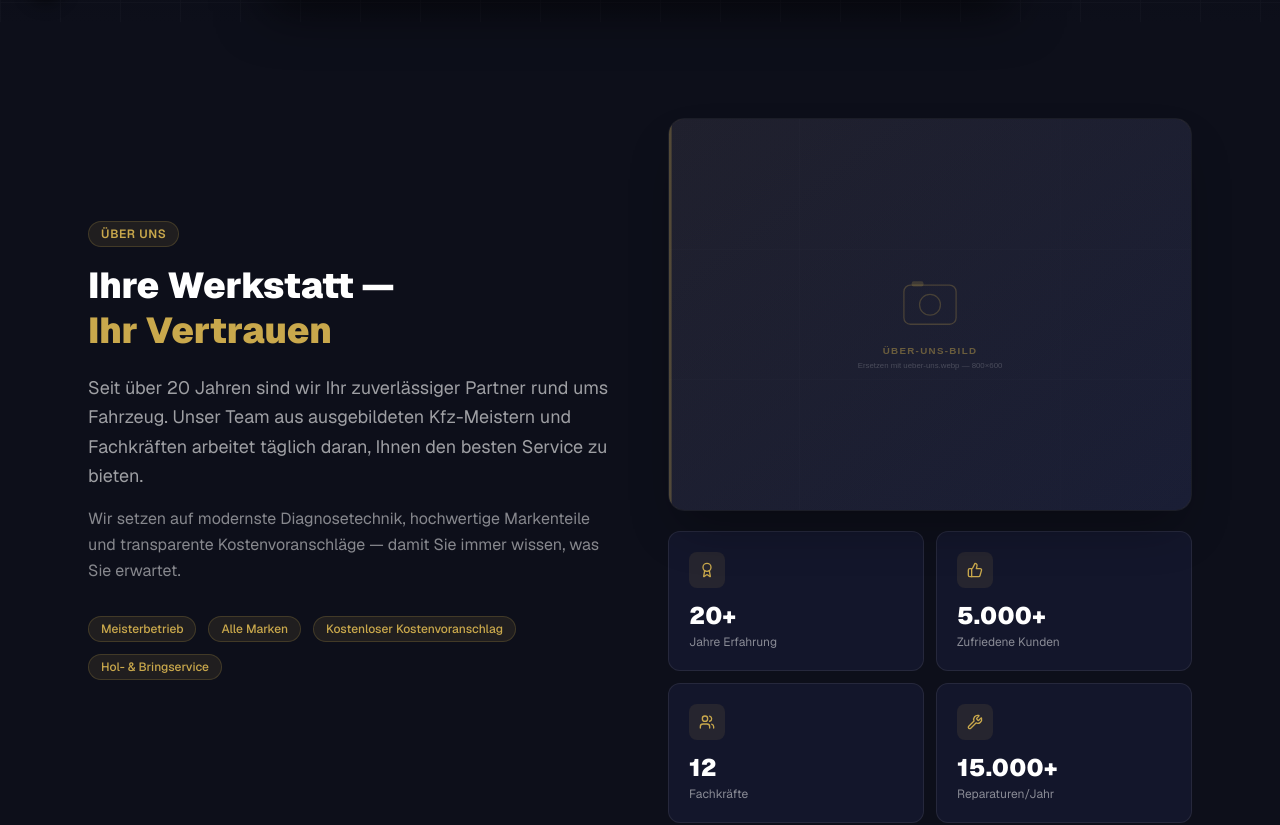
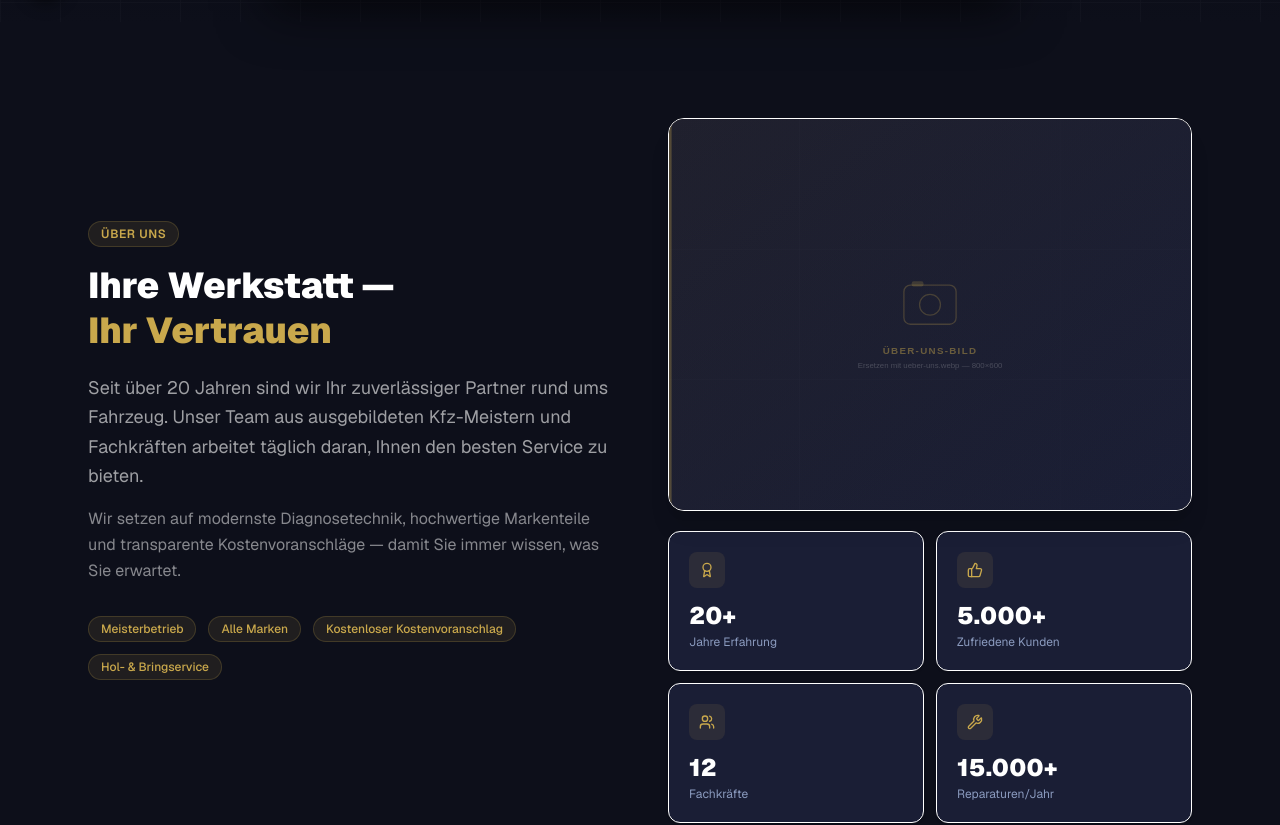
Before and after one commit to KUWEZU/template-onepager-1, a Next.js app: page / in a window 1280 px wide. Shown: the part 778-1603 px from the top of the page. Built offline with nearby package versions, Linux system fonts and the light colour scheme.

Commit message:
fix: Hell-Modus proper colors — Hero/Footer always dark, cards with shadow

```diff
--- a/src/components/sections/UeberUns.tsx
+++ b/src/components/sections/UeberUns.tsx
@@ -11,7 +11,8 @@ export function UeberUns() {
     <section id="ueber-uns" className="py-24 bg-brand-bg" aria-labelledby="ueber-uns-heading">
       <div className="max-w-6xl mx-auto px-4 sm:px-6">
         <div className="grid lg:grid-cols-2 gap-14 items-center">
-          {/* Text side */}
+
+          {/* Text */}
           <div>
             <div className="inline-flex items-center gap-2 px-3 py-1 rounded-full bg-brand-primary/10 border border-brand-primary/20 mb-4">
               <span className="text-brand-primary text-xs font-semibold uppercase tracking-wider">Über uns</span>
@@ -25,52 +26,49 @@ export function UeberUns() {
             <p className="text-brand-text/50 leading-relaxed mb-8">{text2}</p>
             <div className="flex flex-wrap gap-3 mb-10">
               {tags.map((tag) => (
-                <span key={tag} className="inline-flex items-center px-3 py-1 text-xs font-medium text-brand-primary bg-brand-primary/10 border border-brand-primary/20 rounded-full">
-                  {tag}
-                </span>
+                <span key={tag} className="inline-flex items-center px-3 py-1 text-xs font-medium text-brand-primary bg-brand-primary/10 border border-brand-primary/20 rounded-full">{tag}</span>
               ))}
             </div>
-            {/* Stats — mobile only */}
+            {/* Stats mobile */}
             <div className="grid grid-cols-2 gap-3 lg:hidden">
               {stats.map(({ value, label }, i) => {
                 const Icon = STAT_ICONS[i] ?? Award;
                 return (
-                  <div key={label} className="bg-brand-secondary border border-brand-text/[0.08] rounded-xl p-4">
+                  <div key={label} className="bg-brand-surface border border-brand-border rounded-xl p-4 shadow-sm">
                     <Icon className="w-4 h-4 text-brand-primary mb-2" aria-hidden="true" />
                     <p className="text-xl font-black text-brand-text">{value}</p>
-                    <p className="text-xs text-brand-text/50 mt-0.5">{label}</p>
+                    <p className="text-xs text-brand-muted mt-0.5">{label}</p>
                   </div>
                 );
               })}
             </div>
           </div>
 
-          {/* Image + Stats side */}
+          {/* Bild + Stats desktop */}
           <div className="flex flex-col gap-5">
             {bild ? (
-              <div className="relative w-full aspect-[4/3] rounded-2xl overflow-hidden shadow-2xl shadow-black/30 border border-brand-text/[0.06]">
+              <div className="relative w-full aspect-[4/3] rounded-2xl overflow-hidden shadow-xl border border-brand-border">
                 <Image src={bild} alt="Unsere Werkstatt" fill sizes="(max-width: 1024px) 100vw, 50vw" className="object-cover object-center" unoptimized={bild.endsWith(".svg")} />
                 <div className="absolute inset-0 rounded-2xl ring-1 ring-brand-primary/10 pointer-events-none" />
               </div>
             ) : (
-              <div className="w-full aspect-[4/3] rounded-2xl bg-brand-secondary border border-brand-text/[0.08] flex items-center justify-center">
+              <div className="w-full aspect-[4/3] rounded-2xl bg-brand-surface border border-brand-border flex items-center justify-center">
                 <div className="text-center text-brand-text/20">
                   <Award className="w-10 h-10 mx-auto mb-2" aria-hidden="true" />
                   <p className="text-sm">Kein Bild konfiguriert</p>
                 </div>
               </div>
             )}
-            {/* Stats grid — desktop only */}
             <div className="hidden lg:grid grid-cols-2 gap-3">
               {stats.map(({ value, label }, i) => {
                 const Icon = STAT_ICONS[i] ?? Award;
                 return (
-                  <div key={label} className="bg-brand-secondary border border-brand-text/[0.08] rounded-xl p-5 hover:border-brand-primary/20 transition-all group">
+                  <div key={label} className="bg-brand-surface border border-brand-border rounded-xl p-5 shadow-sm hover:border-brand-primary/30 transition-all group">
                     <div className="w-9 h-9 rounded-lg bg-brand-primary/10 flex items-center justify-center mb-3 group-hover:bg-brand-primary/20 transition-colors">
                       <Icon className="w-4 h-4 text-brand-primary" aria-hidden="true" />
                     </div>
                     <p className="text-2xl font-black text-brand-text">{value}</p>
-                    <p className="text-xs text-brand-text/50 mt-0.5">{label}</p>
+                    <p className="text-xs text-brand-muted mt-0.5">{label}</p>
                   </div>
                 );
               })}
```
